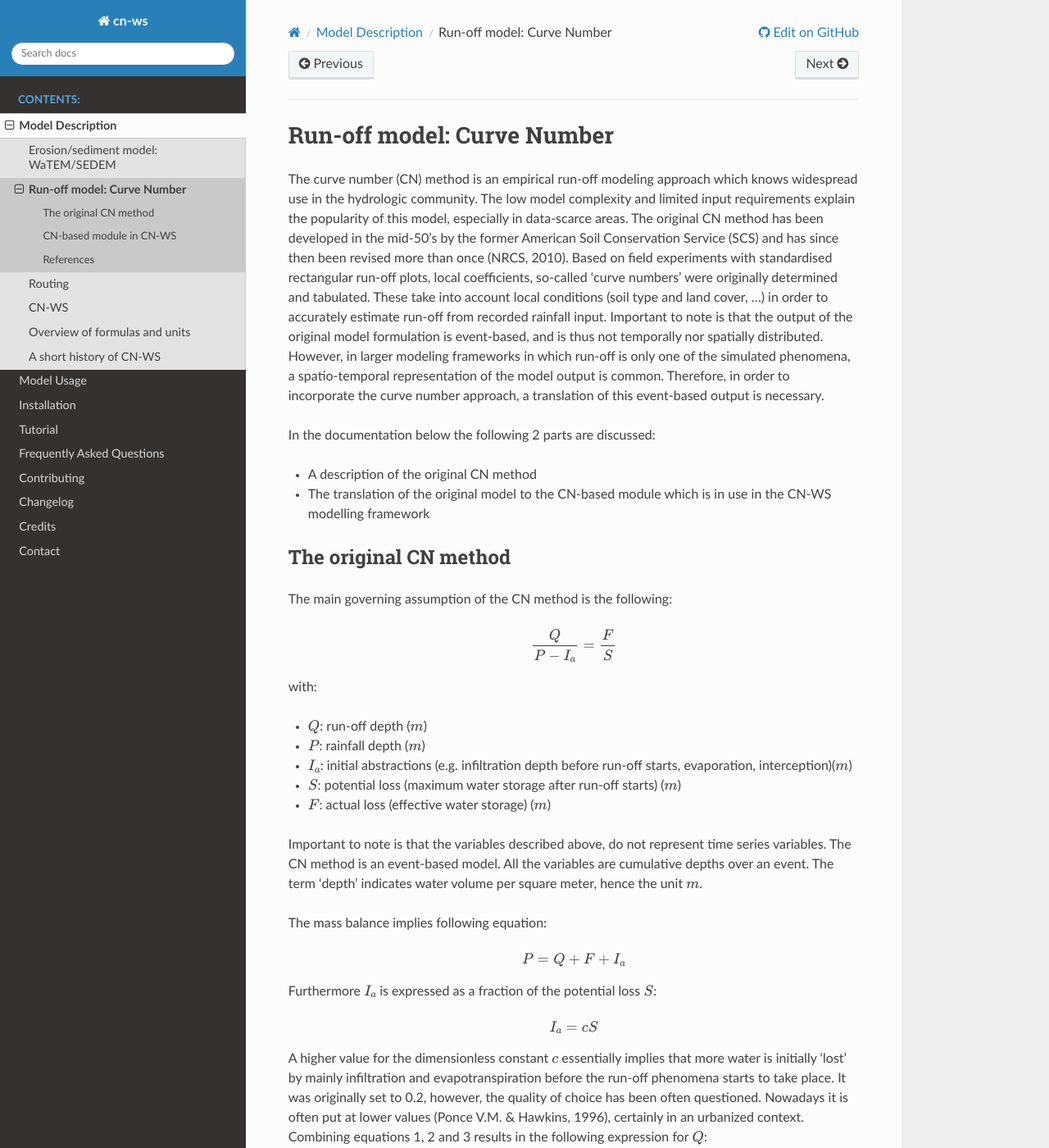
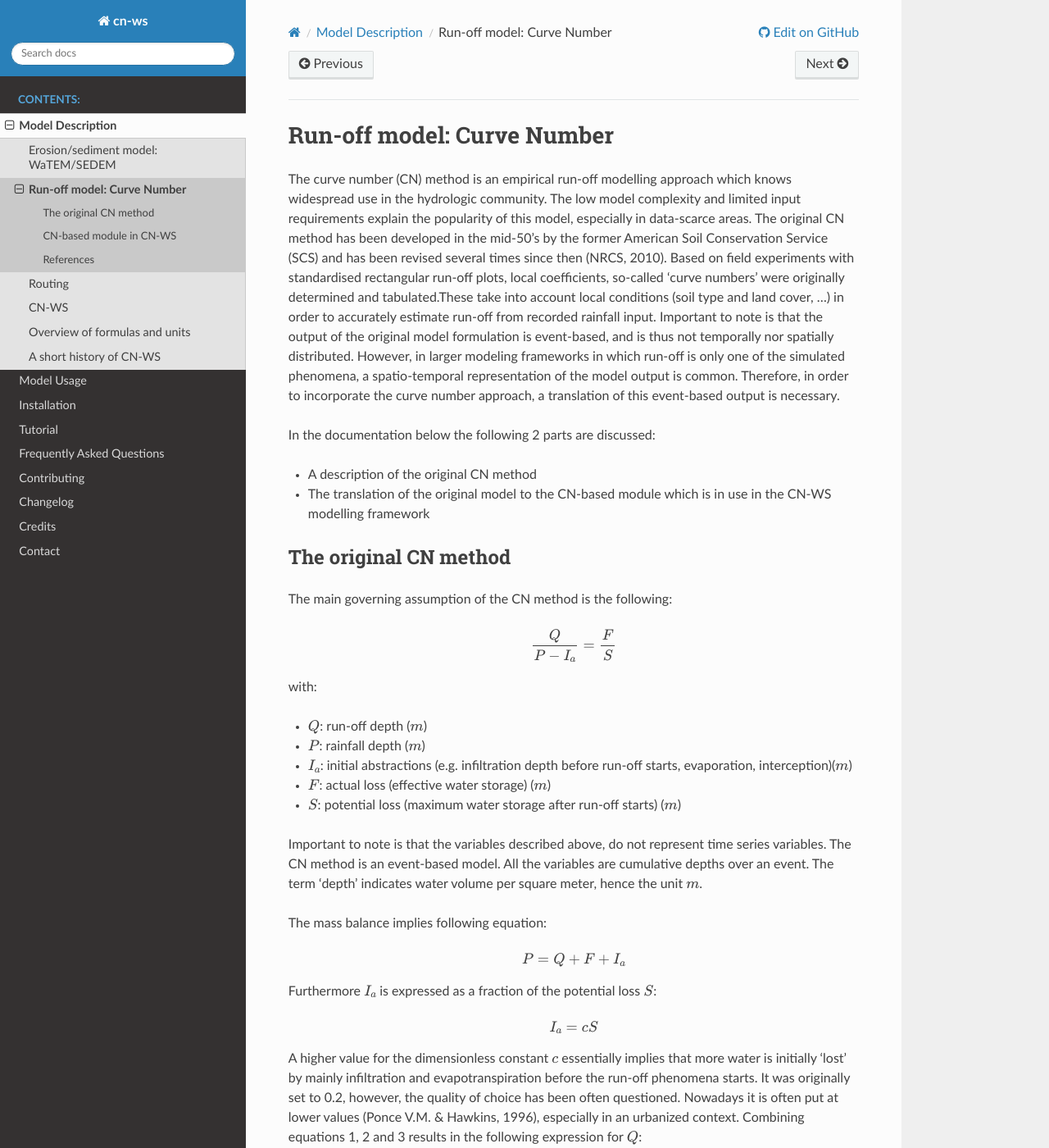
Before and after one commit to watem-sedem/watem-sedem, a Sphinx documentation site: the page built from docs/curve-number.rst, in a window 1280 px wide and 1400 px high. Shown: the whole window at 82% size. Built offline with Sphinx 7.4.7 and the Read the Docs theme 2.0.0, drawn with Linux system fonts in a browser that asks for light colours; some of the changed text lies outside the part shown.

Commit message:
Update curve-number.rst
Small changes and spelling check

```diff
--- a/docs/curve-number.rst
+++ b/docs/curve-number.rst
@@ -4,18 +4,17 @@
 Run-off model: Curve Number
 ###########################
 
-The curve number (CN) method is an empirical run-off modeling approach which knows widespread use in the
+The curve number (CN) method is an empirical run-off modelling approach which knows widespread use in the
 hydrologic community. The low model complexity and limited input requirements explain the popularity of
 this model, especially in data-scarce areas. The original CN method has been developed in the mid-50’s
-by the former American Soil Conservation Service (SCS) and has since then been revised more
-than once (NRCS, 2010). Based on field experiments with standardised
-rectangular run-off plots, local coefficients, so-called 'curve numbers' were originally determined and tabulated.
-These take into account local conditions (soil type and land cover, ...) in order to accurately estimate
-run-off from recorded rainfall input. Important to note is that the output of the original model formulation
-is event-based, and is thus not temporally nor spatially distributed. However, in larger modeling frameworks
-in which run-off is only one of the simulated phenomena, a spatio-temporal representation of the model output
-is common. Therefore, in order to incorporate the curve number approach, a translation of this event-based
-output is necessary.
+by the former American Soil Conservation Service (SCS) and has been revised several times since then (NRCS, 2010).
+Based on field experiments with standardised rectangular run-off plots, local coefficients, so-called
+'curve numbers' were originally determined and tabulated.These take into account local conditions
+(soil type and land cover, ...) in order to accurately estimate run-off from recorded rainfall input.
+Important to note is that the output of the original model formulation is event-based, and is thus not temporally
+nor spatially distributed. However, in larger modeling frameworks in which run-off is only one of the simulated
+phenomena, a spatio-temporal representation of the model output is common. Therefore, in order to incorporate the
+curve number approach, a translation of this event-based output is necessary.
 
 In the documentation below the following 2 parts are discussed:
 
@@ -36,8 +35,8 @@ with:
 - :math:`P`: rainfall depth (:math:`m`)
 - :math:`I_a`: initial abstractions (e.g. infiltration depth before run-off starts,
   evaporation, interception)(:math:`m`)
+- :math:`F`: actual loss (effective water storage) (:math:`m`)
 - :math:`S`: potential loss (maximum water storage after run-off starts) (:math:`m`)
-- :math:`F`: actual loss (effective water storage) (:math:`m`)
 
 Important to note is that the variables described above, do not represent time series
 variables. The CN method is an event-based model. All the variables are
@@ -56,9 +55,9 @@ Furthermore :math:`I_a` is expressed as a fraction of the potential loss :math:`
 
 A higher value for the dimensionless constant :math:`c` essentially implies
 that more water is initially 'lost' by mainly infiltration and
-evapotranspiration before the run-off phenomena starts to take place. It was originally set to 0.2,
+evapotranspiration before the run-off phenomena starts. It was originally set to 0.2,
 however, the quality of choice has been often questioned. Nowadays it is often put at lower values
-(Ponce  V.M.  &  Hawkins, 1996), certainly in an urbanized context.
+(Ponce  V.M.  &  Hawkins, 1996), especially in an urbanized context.
 Combining equations 1, 2 and 3 results in the following expression for :math:`Q`:
 
 .. math::
@@ -196,13 +195,6 @@ with:
 - :math:`\Delta t`: time step duration (:math:`s`)
 - :math:`d`: flow distance to the downstream grid cell (:math:`m`)
 
-For buffer grid cells, the run-off outflow is calculated in a alternative way.
-More information about the calculations in buffer can be found
-:ref:`here <bufferbasins>`. If in the considered grid cell, a sewer inlet is
-modelled, a fraction of the run-off will be transported through the sewers. More
-information about the sewer functionality in the model can be found
-:ref:`here <sewers>`.
-
 During the stepwise calculation of the run-off in the catchment the following
 variables are constantly updated for output at the end of the procedure:
 
@@ -214,6 +206,15 @@ variables are constantly updated for output at the end of the procedure:
 - A map with the total amount of run-off for every grid cell for the entire event
 - The total amount of spillover for each buffer
 - The total amount of water leaving the system through the sewers
+
+##### Run-off in special cases
+
+For buffer grid cells, the run-off outflow is calculated in a alternative way.
+More information about the calculations in buffer can be found
+:ref:`here <bufferbasins>`. If in the considered grid cell, a sewer inlet is
+modelled, a fraction of the run-off will be transported through the sewers. More
+information about the sewer functionality in the model can be found
+:ref:`here <sewers>`.
 
 References
 ==========
```
Also changed, not shown: other parts of docs/curve-number.rst (+1 -1 lines).
